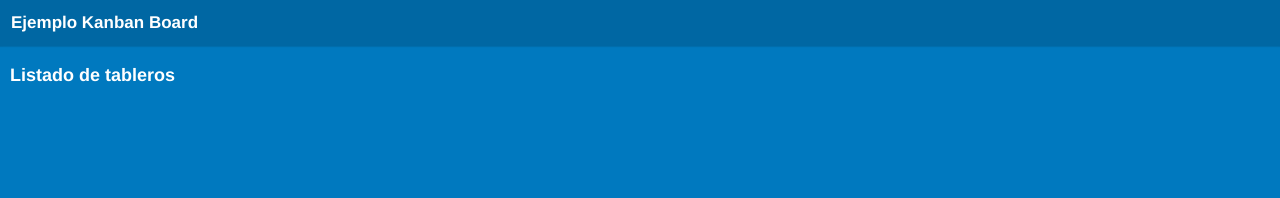
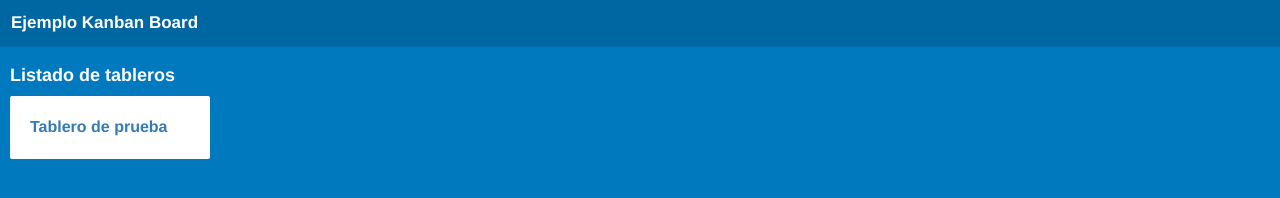
Before and after one commit to intelligenia/curso-angularjs-basico, a website: page src/index.html at #!/boards in a window 1280 px wide. Drawn offline with nearby package versions, Linux system fonts and the light colour scheme; some packages are replaced by stand-ins of ours; a script that the page names is missing.

Commit message:
Vista de listado de tableros

```diff
--- a/src/components/boards/list.controller.js
+++ b/src/components/boards/list.controller.js
@@ -9,8 +9,12 @@
         var vm = this;
 
         // variables accesibles desde la vista
-        vm.boards = [];
-
+        vm.boards = [
+            {
+                id: 1,
+                name: 'Tablero de prueba'
+            }
+        ];
 
 
     }
--- a/src/components/boards/list.view.html
+++ b/src/components/boards/list.view.html
@@ -1 +1,7 @@
 <h1 class="board-name">Listado de tableros</h1>
+<div class="boards container-fluid">
+    <a class="board" ng-href="#!/boards/{{board.id}}" ng-repeat="board in vm.boards">
+        {{board.name}}
+    </a>
+
+</div>
--- a/src/style.css
+++ b/src/style.css
@@ -28,6 +28,23 @@ header{
 
 .main-container{
     padding: 0 10px;
+}
+
+/* Estilos de la vista de tableros */
+.boards{
+    padding-left:0;
+}
+
+.board{
+    background: white;
+    width: 200px;
+    font-weight: bold;
+    font-size: 16px;
+    display: inline-block;
+    margin-right: 10px;
+    margin-bottom: 10px;
+    border-radius: 2px;
+    padding: 20px;
 }
 
 
```
